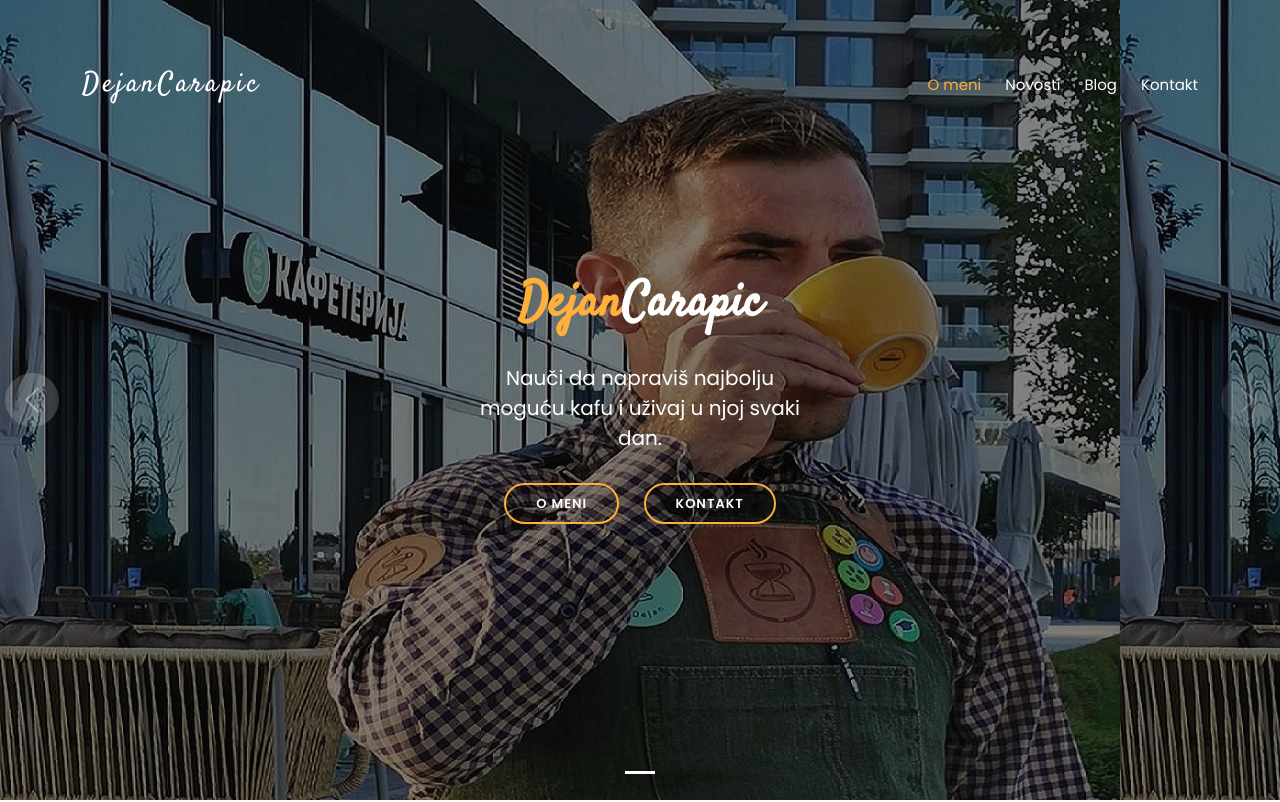
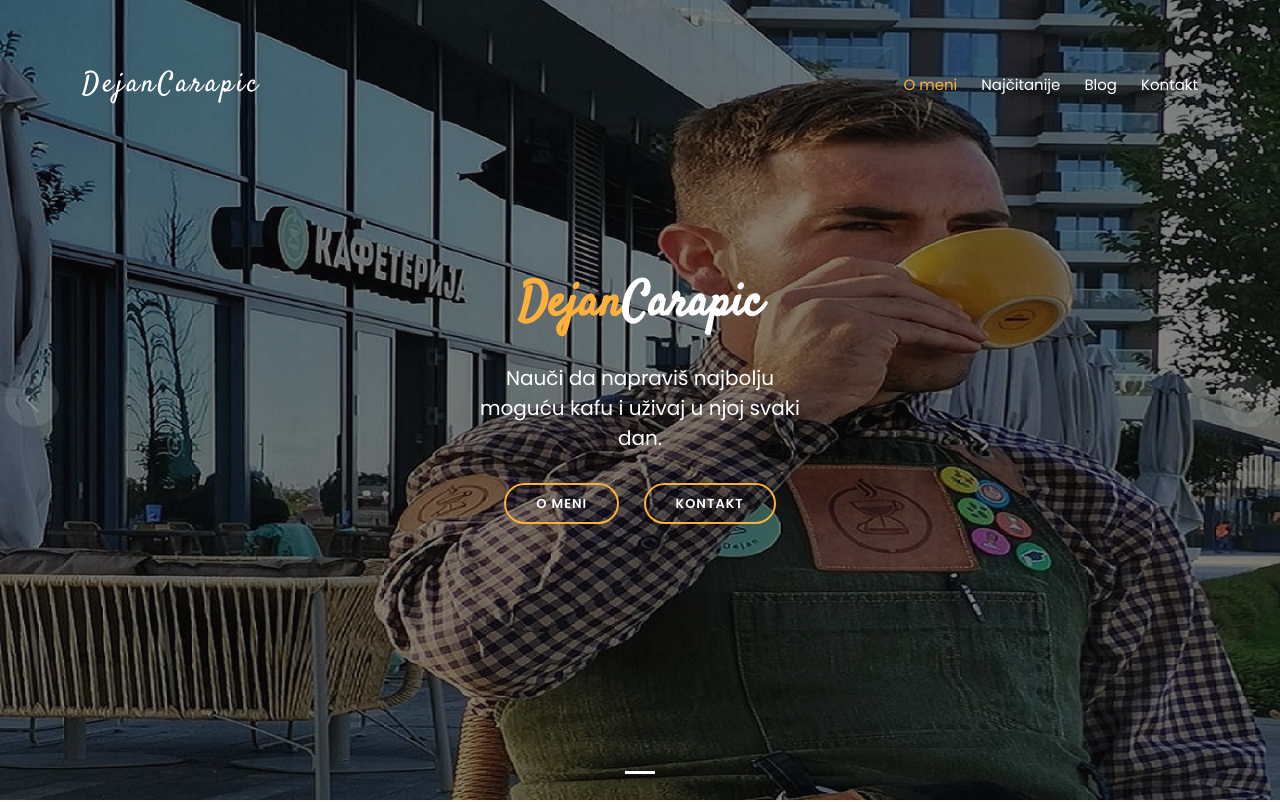
Before and after one commit to Mikicaa97/DejanCarapic, a plain HTML site: page index.html in a window 1280 px wide. Shown: the top 802 px of the page. Drawn offline with Linux system fonts and the light colour scheme.

Commit message:
Add files via upload

```diff
--- a/assets/css/style.css
+++ b/assets/css/style.css
@@ -366,6 +366,10 @@ h1, h2, h3, h4, h5, h6 {
   background-position: center;
   background-repeat: no-repeat;
 }
+#hero .carousel-item img{
+  width: 100%;
+  height: 100vh;
+}
 #hero .carousel-item::before {
   content: "";
   background-color: rgba(12, 11, 10, 0.5);
@@ -470,6 +474,7 @@ h1, h2, h3, h4, h5, h6 {
   background: #ffb03b;
   color: #fff;
 }
+
 @media (max-width: 768px) {
   #hero h2 {
     font-size: 28px;
@@ -481,6 +486,14 @@ h1, h2, h3, h4, h5, h6 {
   }
   #hero .carousel-control-prev, #hero .carousel-control-next {
     width: 5%;
+  }
+}
+@media (max-width: 368px){
+
+  #hero .carousel-item img{
+    width: 100%;
+    height: 100vh;
+
   }
 }
 
--- a/index.html
+++ b/index.html
@@ -55,7 +55,7 @@
           <li><a class="nav-link scrollto active" href="#hero">O meni</a></li>
           <!-- <li><a class="nav-link scrollto" href="#why-us">Zasto?</a></li> -->
           <!-- <li><a class="nav-link scrollto" href="#menu">Menu</a></li> -->
-          <li><a class="nav-link scrollto" href="#specials">Novosti</a></li>
+          <li><a class="nav-link scrollto" href="#specials">Najčitanije</a></li>
           <li><a class="nav-link scrollto" href="blog.html">Blog</a></li>
           <!-- <li><a class="nav-link scrollto" href="#chefs">Chefs</a></li> -->
           <!-- <li><a class="nav-link scrollto" href="#gallery">Galerija</a></li> -->
@@ -96,7 +96,10 @@
         <div class="carousel-inner" role="listbox">
 
           <!-- Slide 1 -->
-          <div class="carousel-item active" style="background: url(assets/img/dejan.jpg);"> <!--assets/img/slide/slide-1.jpg-->
+
+          <div class="carousel-item active">
+            <img src="assets/img/dejan.jpg" alt="">
+            <!-- <img src="assets/img/dejan.jpg" alt=""> assets/img/slide/slide-1.jpg          style="background: url(assets/img/dejan.jpg);" -->
             <div class="carousel-container">
               <div class="carousel-content">
                 <h2 class="animate__animated animate__fadeInDown"><span>Dejan</span>Carapic</h2>
```
Also changed, not shown: blog.html (+1 -1 lines).
